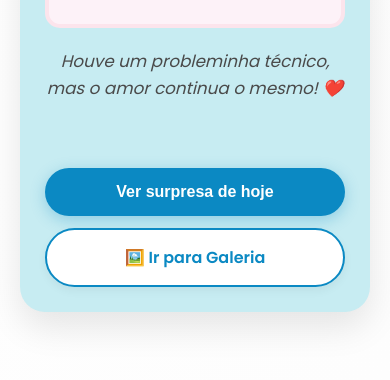
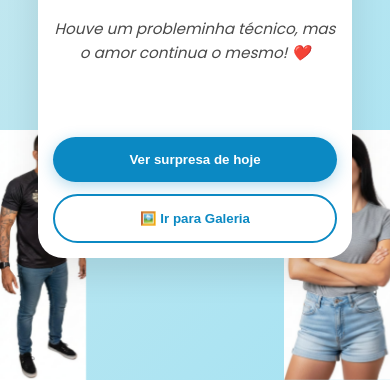
Before and after one commit to Gleitonbb/gleDay, a website: page index.html in a window 390 px wide. Shown: the part 464-844 px from the top of the page. Drawn offline with Linux system fonts and the light colour scheme; no server answers.

Commit message:
Update style.css

```diff
--- a/style.css
+++ b/style.css
@@ -1,46 +1,39 @@
-/* Reset básico para mobile e desktop */
+/* Reset básico e Fontes */
 * { box-sizing: border-box; margin: 0; padding: 0; }
 
 body {
-    /* Seu degradê azul atualizado */
-    background: linear-gradient(135deg, #ffffff, #fdfdfd);
+    background: linear-gradient(135deg, #d0e9ed, #a6e3f3);
     font-family: 'Poppins', 'Segoe UI', sans-serif;
     display: flex;
     justify-content: center;
     align-items: center;
     min-height: 100vh;
     padding: 20px;
-    overflow-x: hidden; /* Evita barra de rolagem por causa das fotos laterais */
+    overflow-x: hidden;
 }
 
-/* --- IMAGENS LATERAIS NO ALTO --- */
+/* --- IMAGENS LATERAIS --- */
 .decoracao {
     position: fixed;
-    top: 20px;       /* Alinhadas ao topo conforme solicitado */
-    height: 380px;   /* Tamanho para computador */
-    z-index: -1;     /* Fica atrás do card */
-    pointer-events: none; /* Não atrapalha os cliques no site */
+    bottom: 0;
+    height: 450px;
+    z-index: -1;
+    pointer-events: none;
     transition: all 0.5s ease;
 }
 
-.rapaz {
-    left: 2%;
-}
-
-.mulher {
-    right: 2%;
-}
+.rapaz { left: 5%; }
+.mulher { right: 5%; }
 
 /* --- CONTAINER E CARD --- */
 .container {
     width: 100%;
-    max-width: 450px;
+    max-width: 420px; /* Reduzi levemente no desktop também para elegância */
     z-index: 10;
-    position: relative;
 }
 
 .card-romantico {
-    background: rgb(199, 236, 242);
+    background: white;
     border-radius: 25px;
     padding: 25px;
     box-shadow: 0 15px 35px rgba(0,0,0,0.1);
@@ -54,13 +47,7 @@ body {
     margin-bottom: 5px;
 }
 
-.subtitulo {
-    color: #888;
-    font-size: 0.9rem;
-    margin-bottom: 20px;
-}
-
-/* Moldura da Foto Principal */
+/* Moldura da Foto */
 .moldura-foto {
     width: 100%;
     aspect-ratio: 1 / 1;
@@ -79,15 +66,6 @@ body {
     width: 100%;
     height: 100%;
     object-fit: cover;
-    display: none;
-    z-index: 2;
-}
-
-#placeholder-vazio {
-    position: absolute;
-    font-size: 3rem;
-    color: #f1b5ca;
-    z-index: 1;
 }
 
 /* Conteúdo de Texto */
@@ -101,10 +79,9 @@ body {
     line-height: 1.6;
     font-size: 1.05rem;
     font-style: italic;
-    transition: opacity 0.3s;
 }
 
-/* --- BOTÕES (AÇÕES) --- */
+/* --- BOTÕES --- */
 .acoes {
     display: flex;
     flex-direction: column;
@@ -118,15 +95,9 @@ body {
     border: none;
     padding: 15px 20px;
     border-radius: 50px;
-    font-size: 1rem;
     font-weight: bold;
     cursor: pointer;
-    transition: all 0.3s ease;
     width: 100%;
-    display: flex;
-    align-items: center;
-    justify-content: center;
-    gap: 10px;
     box-shadow: 0 4px 15px rgba(11, 137, 195, 0.3);
 }
 
@@ -136,56 +107,45 @@ body {
     padding: 15px 20px;
     border-radius: 50px;
     border: 2px solid #0b89c3;
-    font-size: 1rem;
     font-weight: bold;
-    font-family: 'Poppins', sans-serif;
     cursor: pointer;
     width: 100%;
+    text-decoration: none;
     display: flex;
+    justify-content: center;
     align-items: center;
-    justify-content: center;
-    gap: 8px;
-    transition: all 0.3s ease;
-    box-shadow: 0 4px 10px rgba(0, 0, 0, 0.05);
 }
 
-#btn-gerar:active, .bot_galer:active {
-    transform: scale(0.96);
-}
-
-#btn-gerar:disabled {
-    background: #ccc;
-    cursor: not-allowed;
-}
-
-/* --- ANIMAÇÕES E EFEITOS --- */
-@keyframes fadeIn {
-    from { opacity: 0; transform: translateY(10px); }
-    to { opacity: 1; transform: translateY(0); }
-}
-
-#imagem-da-historia[style*="display: block"],
-#texto-da-historia {
-    animation: fadeIn 0.8s ease forwards;
-}
-
-/* --- RESPONSIVIDADE (CELULAR) --- */
+/* --- RESPONSIVIDADE CELULAR (AQUI ESTÁ A MUDANÇA) --- */
 @media (max-width: 800px) {
-    .decoracao {
-        height: 160px; /* Bem menores no topo do celular */
-        top: 10px;
-        opacity: 0.7;
+    /* Diminuindo o card para sobrar espaço nas laterais */
+    .container {
+        max-width: 85%; /* O card agora ocupa apenas 85% da largura da tela */
     }
 
-    .rapaz { left: -15px; }
-    .mulher { right: -15px; }
+    .card-romantico {
+        padding: 15px; /* Diminuí o respiro interno do card para ganhar espaço */
+    }
 
-    /* Dá um espaço no topo do card para não cobrir as fotos no mobile */
-    .container {
-        margin-top: 60px;
+    .decoracao {
+        height: 250px; /* Aumentei um pouco a altura delas no mobile para aparecerem mais */
+        opacity: 1;    /* Tirei a transparência para ficarem vivas */
+    }
+
+    /* Posicionando as imagens para "abraçarem" o card menor */
+    .rapaz { left: -10px; }
+    .mulher { right: -10px; }
+
+    body {
+        padding: 10px;
+        align-items: center; /* Voltei para o centro para alinhar com as fotos no meio */
     }
 
     .titulo-principal {
         font-size: 1.8rem;
     }
+
+    #texto-da-historia {
+        font-size: 0.95rem; /* Texto levemente menor para caber no card estreito */
+    }
 }
```
